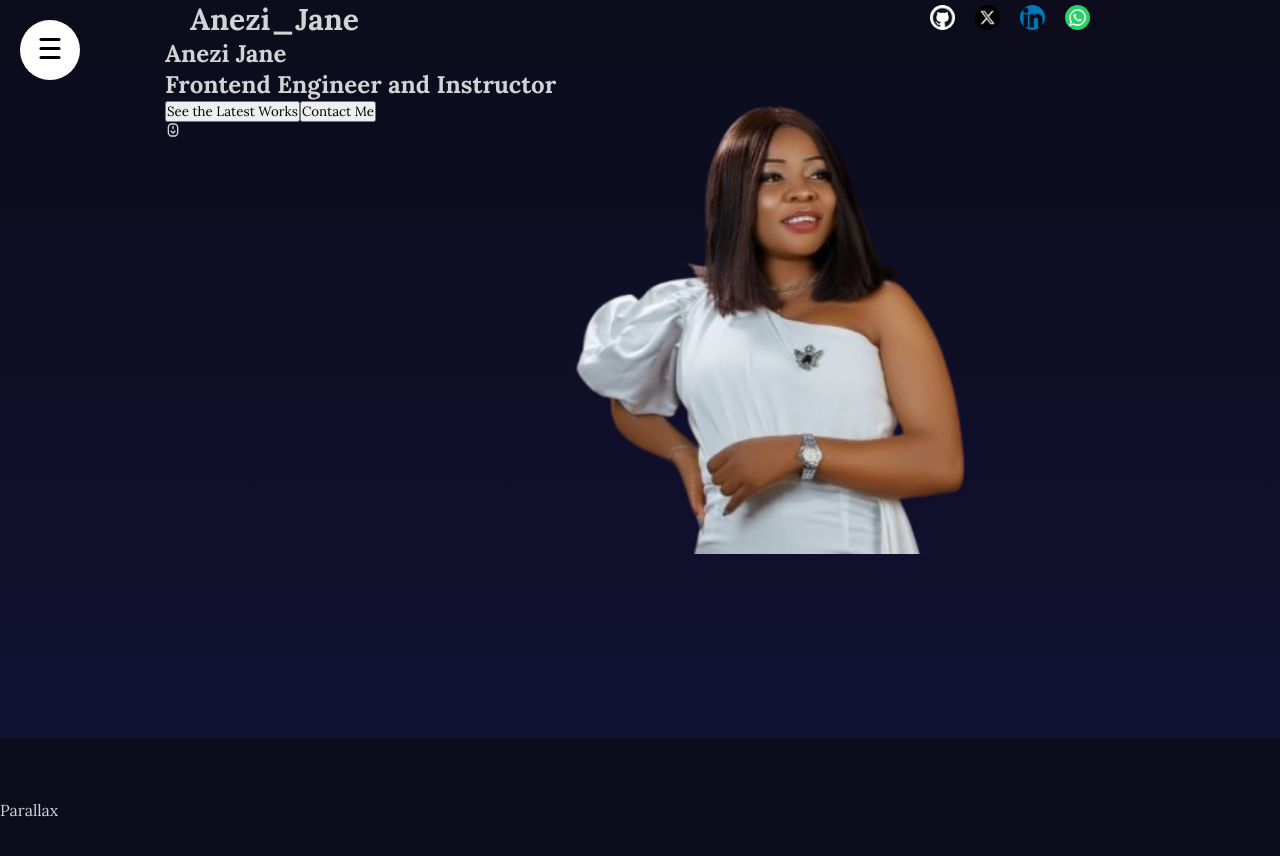
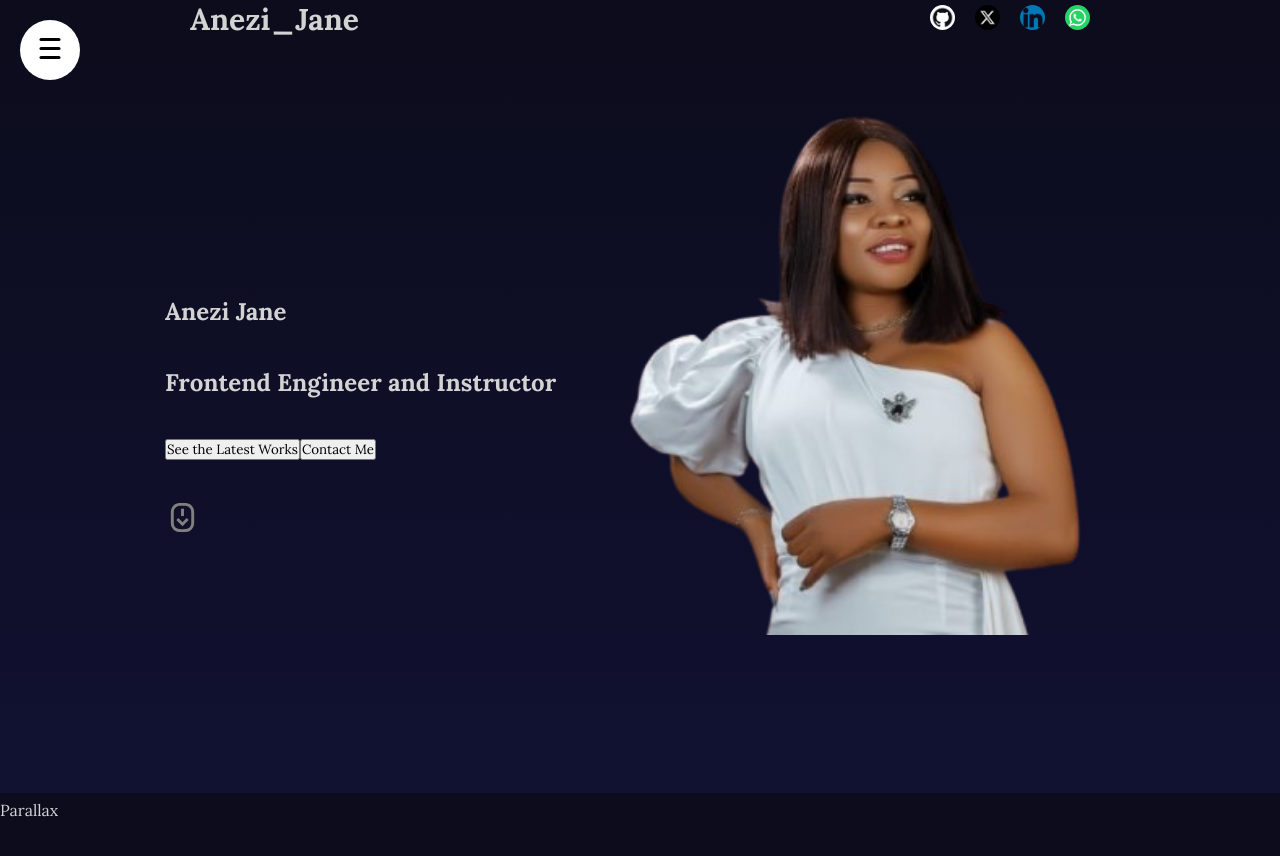
Before and after one commit to janeAnezi/A_j, a React (Vite) app: page / in a window 1280 px wide. Shown: the top 856 px of the page. Built offline with nearby package versions, Linux system fonts and the light colour scheme; a web font is replaced by a local one.

Commit message:
add hero content styles

```diff
--- a/src/app.scss
+++ b/src/app.scss
@@ -110,11 +110,12 @@ section {
 
 // ****** Hero section styles ******
 .hero {
-    height: calc(100vh - 100px);
+    height: calc(100vh - 45px);
     overflow: hidden;
     background: linear-gradient(180deg, #0c0c1d, #111132);
     position: relative;
-    // margin-left: 20%;
+    display: flex;
+    justify-content: space-between;
     z-index: -1;
 
 
@@ -122,6 +123,19 @@ section {
         width: 950px;
         height: 100%;
         margin: auto;
+
+        .textContainer {
+            height: 100%;
+            display: flex;
+            flex-direction: column;
+            justify-content: center;
+            gap: 40px;
+
+            .scroll {
+                font-size: 35px;
+                color: gray;
+            }
+        }
 
     }
     .imageContainer {
@@ -131,7 +145,8 @@ section {
 
 
         img {
-            width: 950px;
+            width: 1100px;
+            margin-left: 15%;
         }
     }
 }
```
